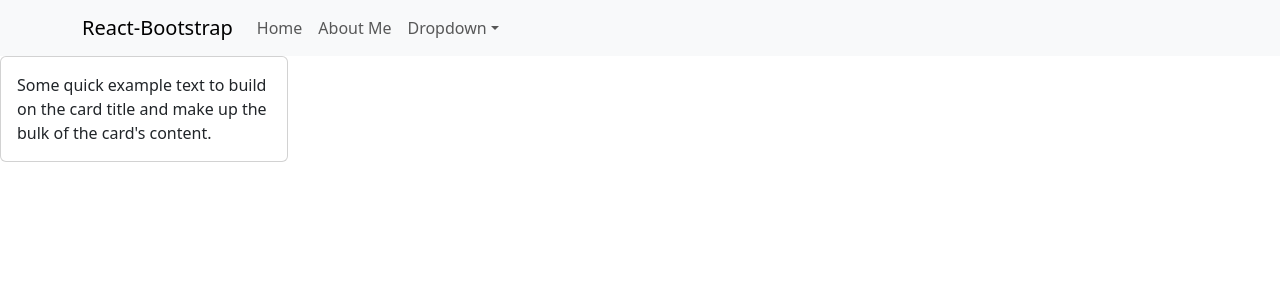
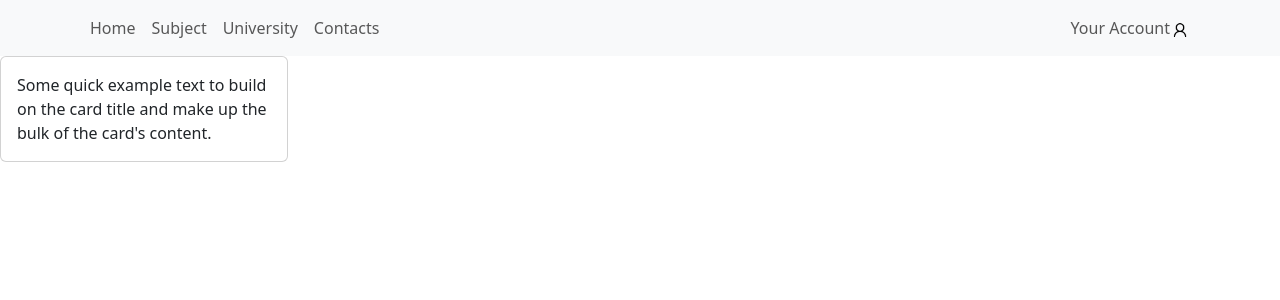
Before and after one commit to cj05/School-Finder, a React (Vite) app: page / in a window 1280 px wide. Shown: the top 300 px of the page. Built offline with nearby package versions, Linux system fonts and the light colour scheme.

Commit message:
Navbar Progression

```diff
--- a/src/pages/404.tsx
+++ b/src/pages/404.tsx
@@ -1,7 +1,9 @@
 import { Outlet, Link } from "react-router-dom";
-
+import { useLocation } from 'react-router-dom'
 const NoPage = () => {
-  return <h1>404</h1>;
+  const location = useLocation();
+  console.log("Not found: "+location.pathname);
+  return <h1>404 "{location.pathname}" not found </h1>;
 };
 
 export default NoPage;
--- /dev/null
+++ b/src/pages/AccountTab/Account.tsx
@@ -0,0 +1,17 @@
+
+import styles from './AccountComponent.module.scss';
+import { Image } from 'react-bootstrap';
+const Account = () => {
+    const getAvatar = () => {
+        const fallback = "/img/fallbackAvatar.png";
+        return fallback;
+    }
+  return (
+    <div className={styles.right}>
+        Your Account
+        <Image src={getAvatar()} style={{height:20, width:20}}/>
+    </div>
+  )
+};
+
+export default Account;
--- /dev/null
+++ b/src/pages/AccountTab/AccountComponent.module.scss
@@ -0,0 +1,11 @@
+.layout {
+  width: 100vw;
+  min-height: 100vh;
+}
+
+
+.right {
+  width: 100%;
+  display: inline-block;
+  position: relative;
+}
--- a/src/pages/Layout/Layout.tsx
+++ b/src/pages/Layout/Layout.tsx
@@ -5,15 +5,13 @@ import Navbar from 'react-bootstrap/Navbar';
 import NavDropdown from 'react-bootstrap/NavDropdown';
 import styles from './LayoutComponent.module.scss';
 import { LinkContainer } from 'react-router-bootstrap';
+import Account from "../AccountTab/Account";
 const Layout = () => {
   return (
     <>
         <div className={styles.layout}>
             <Navbar expand="lg" sticky="top" className="bg-body-tertiary">
                 <Container>
-                    <LinkContainer to="/home">
-                        <Navbar.Brand>React-Bootstrap</Navbar.Brand>
-                    </LinkContainer>
                     <Navbar.Toggle aria-controls="basic-navbar-nav" />
                     <Navbar.Collapse id="basic-navbar-nav">
                     <Nav className="me-auto">
@@ -21,21 +19,22 @@ const Layout = () => {
                             <Nav.Link>Home</Nav.Link>
                         </LinkContainer>
 
-                        <LinkContainer to="/aboutme">
-                            <Nav.Link>About Me</Nav.Link>
+                        <LinkContainer to="/subject">
+                            <Nav.Link>Subject</Nav.Link>
                         </LinkContainer>
 
-                        <NavDropdown title="Dropdown" id="basic-nav-dropdown">
-                        <NavDropdown.Item href="#action/3.1">Action</NavDropdown.Item>
-                        <NavDropdown.Item href="#action/3.2">
-                            Another action
-                        </NavDropdown.Item>
-                        <NavDropdown.Item href="#action/3.3">Something</NavDropdown.Item>
-                        <NavDropdown.Divider />
-                        <NavDropdown.Item href="#action/3.4">
-                            Separated link
-                        </NavDropdown.Item>
-                        </NavDropdown>
+                        <LinkContainer to="/uni">
+                            <Nav.Link>University</Nav.Link>
+                        </LinkContainer>
+
+                        <LinkContainer to="/contacts">
+                            <Nav.Link>Contacts</Nav.Link>
+                        </LinkContainer>
+                        </Nav>
+                        <Nav className="ms-auto">
+                        <LinkContainer to="/accounts" className={styles.right}>
+                            <Nav.Link><Account/></Nav.Link>
+                        </LinkContainer>
                     </Nav>
                     </Navbar.Collapse>
                 </Container>
```
Also changed, not shown: public/img/fallbackAvatar.png (added).
